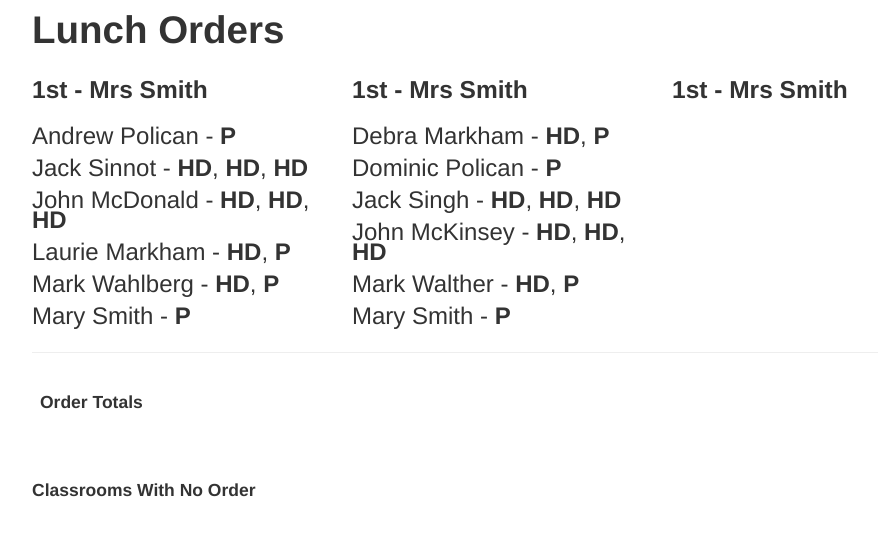
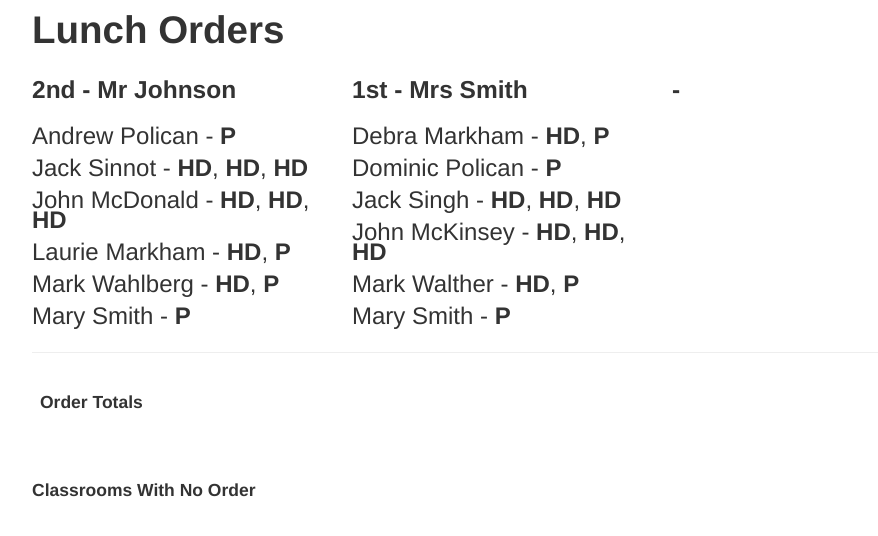
Before and after one commit to dpolican/lunchroom, a website: page public/orders.html in a window 1280 px wide. Shown: the whole page, without its empty margins (138-1016 px from the left). Drawn offline with Linux system fonts and the light colour scheme; no server answers.

Commit message:
Correct bug in the teacher name.

```diff
--- a/public/orders.html
+++ b/public/orders.html
@@ -24,7 +24,7 @@
         <span ng-switch-when="0">
           <div class="row">
             <span class="span4" ng-show="classrooms[$index+0]">
-              <h3>{{ classroom.grade }} - {{ classroom.teacher }}</h3>
+              <h3>{{ classrooms[$index+0].grade }} - {{ classrooms[$index+0].teacher }}</h3>
               <div ng-repeat="student in classrooms[$index+0].students | orderBy:'name'" style="padding: 6px 0;">
                 <span ng-init="items = getOrderItems(student.order)">{{ student.name }} -
                   <span ng-repeat="item in items track by $index">
@@ -34,7 +34,7 @@
               </div>
             </span>
             <span class="span4" ng-show="classrooms[$index+1]">
-              <h3>{{ classroom.grade }} - {{ classroom.teacher }}</h3>
+              <h3>{{ classrooms[$index+1].grade }} - {{ classrooms[$index+1].teacher }}</h3>
               <div ng-repeat="student in classrooms[$index+1].students | orderBy:'name'" style="padding: 6px 0;">
                 <span ng-init="items = getOrderItems(student.order)">{{ student.name }} -
                   <span ng-repeat="item in items track by $index">
@@ -44,7 +44,7 @@
               </div>
             </span>
             <span class="span4" ng-show="classrooms[$index+1]">
-              <h3>{{ classroom.grade }} - {{ classroom.teacher }}</h3>
+              <h3>{{ classrooms[$index+2].grade }} - {{ classrooms[$index+2].teacher }}</h3>
               <div ng-repeat="student in classrooms[$index+2].students | orderBy:'name'" style="padding: 6px 0;">
                 <span ng-init="items = getOrderItems(student.order)">{{ student.name }} -
                   <span ng-repeat="item in items track by $index">
```
